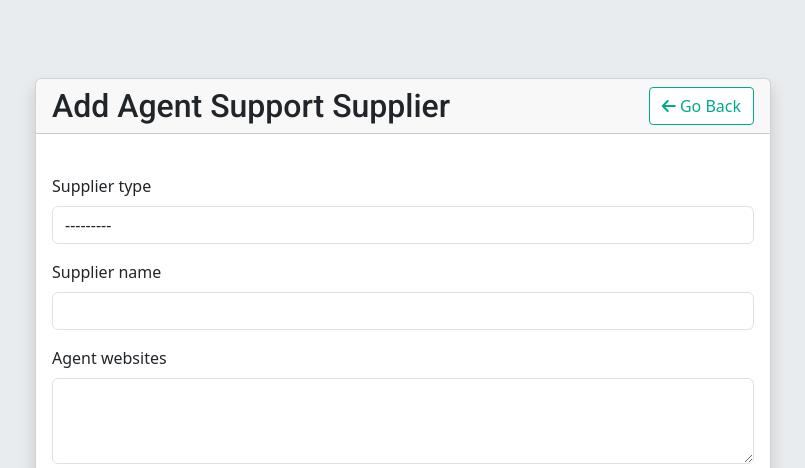
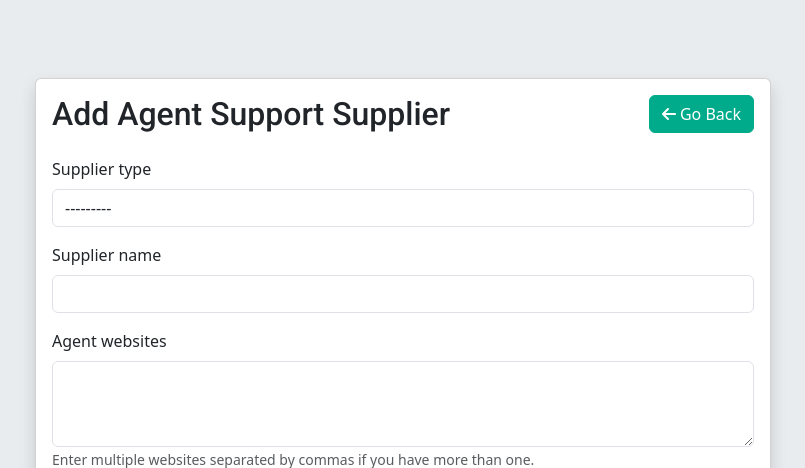
Before and after one commit to Ty-Thetravelguy/travault-v2-mp4, a Django app: page /agent_support/add_agent_supplier/ in a window 1280 px wide. Shown: the part 90-558 px from the top of the page, without its empty margins (237-1042 px from the left). Run offline with Django 5.2, Linux system fonts and the light colour scheme; the visitor is signed in with stand-in values (Sample User, id 1); parts of the project's set-up code (start-up, migrations or seed data) failed here and were passed over; some libraries are stand-ins or nearby versions.

Commit message:
updated buttons to match the rest of the programe

```diff
--- a/travault_crm/agent_support/templates/agent_support/add_agent_supplier.html
+++ b/travault_crm/agent_support/templates/agent_support/add_agent_supplier.html
@@ -8,15 +8,13 @@
         <div class="row justify-content-center">
             <div class="col-md-8">
                 <div class="card shadow">
-                    <div class="card-header">
-                        <div class="d-flex justify-content-between align-items-center">
-                            <h2 class="mb-0 roboto">Add Agent Support Supplier</h2>
-                            <a href="{% url 'agent_support:agent_support' %}" class="btn btn-green">
-                                <i class="fas fa-arrow-left"></i> Go Back
+                    <div class="card-body">
+                        <div class="d-flex justify-content-between align-items-center mb-4">
+                            <h2 class="roboto mb-0">Add Agent Support Supplier</h2>
+                            <a href="{% url 'agent_support:agent_support' %}" class="btn btn-special btn-md">
+                                <i class="fas fa-arrow-left me-1"></i>Go Back
                             </a>
                         </div>
-                    </div>
-                    <div class="card-body">
                         <form method="post" enctype="multipart/form-data" class="mt-4">
                             {% csrf_token %}
                             {% for field in form %}
@@ -31,7 +29,7 @@
                                 {% endfor %}
                             </div>
                             {% endfor %}
-                            <button type="submit" class="btn btn-primary">Add Supplier</button>
+                            <button type="submit" class="btn btn-special btn-md">Add Supplier</button>
                         </form>
                     </div>
                 </div>
--- a/travault_crm/agent_support/templates/agent_support/index.html
+++ b/travault_crm/agent_support/templates/agent_support/index.html
@@ -7,8 +7,9 @@
     <div class="container mt-4">
         <div class="d-flex justify-content-between align-items-center pt-5">
             <h1 class="project-primary-color">Agent Support</h1>
-            <a href="{% url 'agent_support:add_agent_supplier' %}" class="btn btn-link project-primary-color">
-                <i class="fas fa-plus"></i>
+            <a href="{% url 'agent_support:add_agent_supplier' %}" class="btn btn-special btn-md me-2"
+                title="Add Supplier">
+                <i class="fas fa-plus me-1"></i> Add Supplier
             </a>
         </div>
         <div class="row mt-3">
--- a/travault_crm/crm/templates/crm/index.html
+++ b/travault_crm/crm/templates/crm/index.html
@@ -10,8 +10,8 @@
                 <h1 class="roboto display-4">The Vault</h1>
             </div>
             <div class="col-4 text-end">
-                <a href="{% url 'crm:add_company' %}" class="btn btn-link project-primary-color" title="Add Company">
-                    <i class="fas fa-plus"></i>
+                <a href="{% url 'crm:add_company' %}" class="btn btn-special btn-md me-2" title="Add Company">
+                    <i class="fas fa-plus me-1"></i> Add Company
                 </a>
             </div>
         </div>
```
